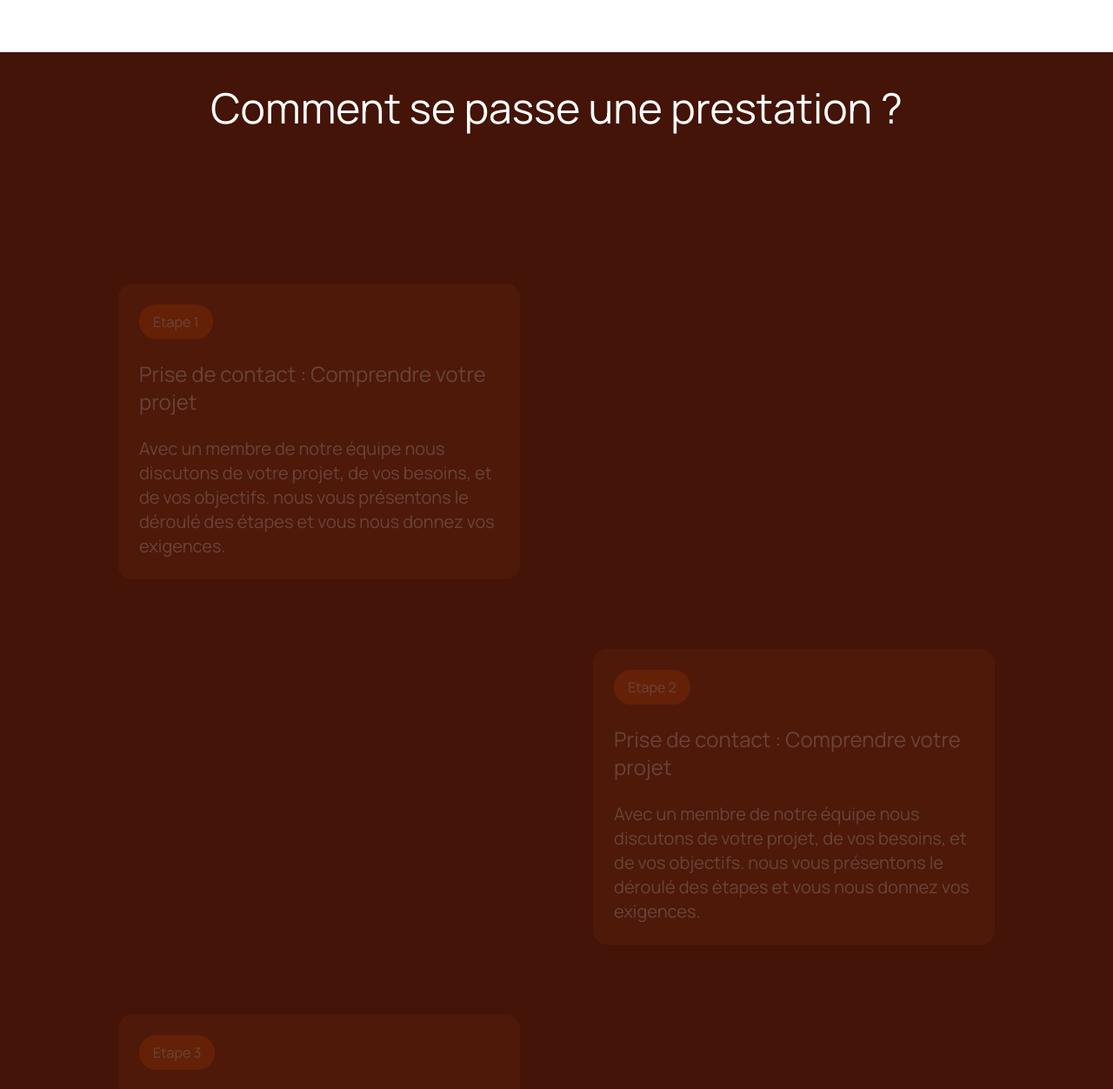
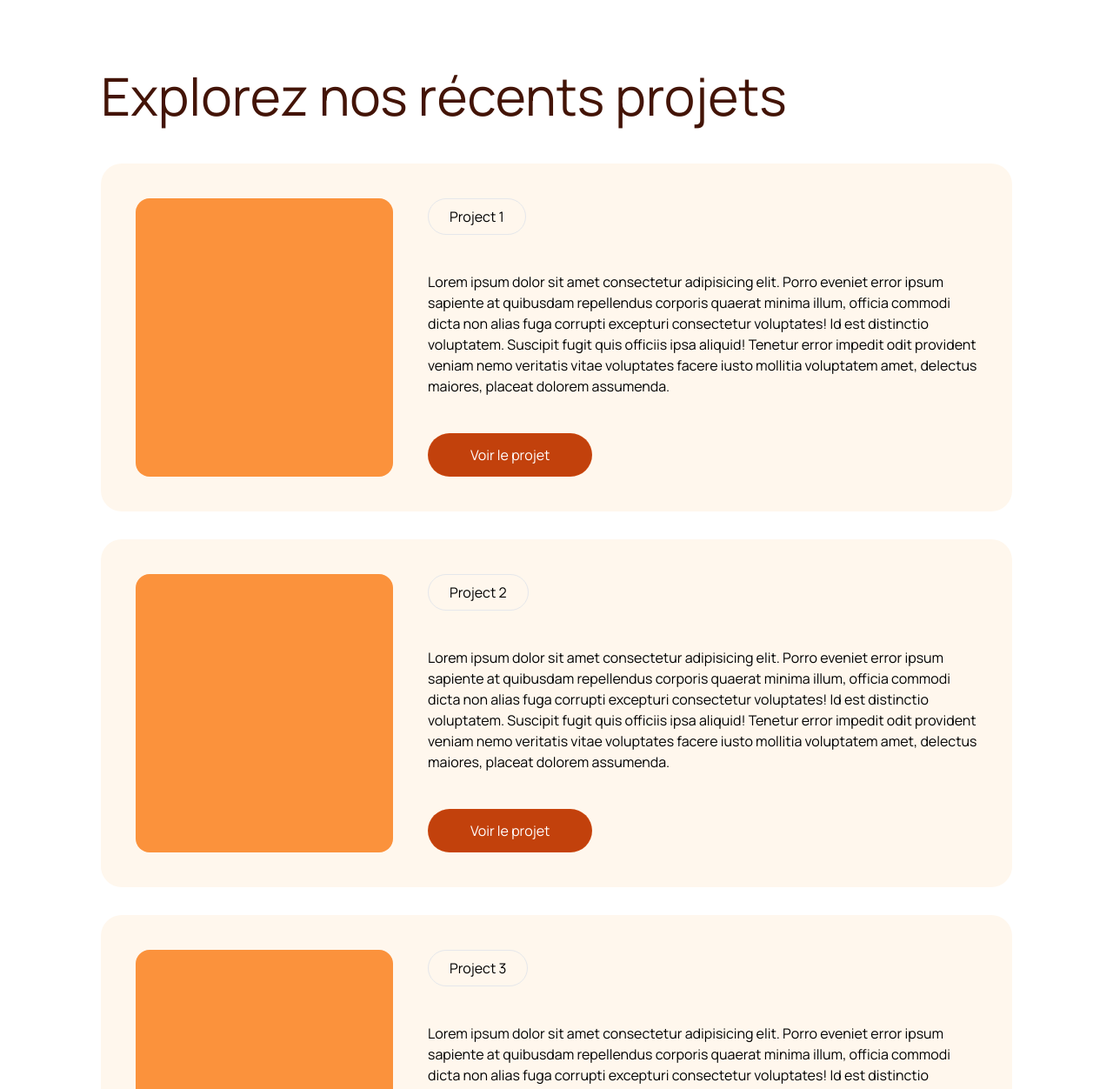
Before and after one commit to Likeur/agencywebsitetemplate, an Angular app: page / in a window 1280 px wide. Shown: the part 1540-2792 px from the top of the page at 87% size. Built offline with nearby package versions, Linux system fonts and the light colour scheme.

Commit message:
add project section

```diff
--- a/src/app/components/herosection/herosection.component.html
+++ b/src/app/components/herosection/herosection.component.html
@@ -25,7 +25,18 @@
           </a>
       </div>
     </div>
-    <div class="h-full w-full bg-orange-500 rounded-2xl"></div>
+    <div class="h-full w-full  rounded-2xl grid grid-cols-2 gap-4">
+      <div class="rounded-2xl h-[30vh] overflow-hidden ring-4 ring-white/10">
+        <img src="/assets/website1.webp " class="h-full w-full object-cover" alt="">
+      </div>
+      <div class="rounded-2xl h-[30vh] overflow-hidden ring-4 ring-white/10">
+        <img src="/assets/website2.webp " class="h-full w-full object-cover" alt="">
+      </div>
+      <div class="rounded-2xl h-[30vh] overflow-hidden col-span-2 ring-4 ring-white/10">
+        <img src="/assets/website1.webp " class="h-full w-full object-cover" alt="">
+      </div>
+
+    </div>
   </section>
 
   <!-- Marquee -->
--- /dev/null
+++ b/src/app/components/project/project.component.html
@@ -0,0 +1,33 @@
+<section class="h-max mb-20 ">
+    <div class="lg:w-[85vw] mx-auto p-5">
+        <div class="mb-8 lg:mb-12">
+            <h4>
+                <span id="projectheadline" class="text-2xl lg:text-6xl text-orange-950">Explorez nos récents projets</span>
+            </h4>
+        </div>
+
+        <!-- Project box -->
+        <div class="flex flex-col gap-6 lg:gap-8">
+            @for (project of projectItems; track $index) {
+                <!-- One project -->
+            <div class="p-5 lg:p-10 lg:h-[50vh] h-max rounded-3xl bg-orange-50 grid lg:grid-cols-3 gap-5 lg:gap-10 ">
+                <div class=" rounded-2xl text-transparent bg-orange-400">
+                    .
+                </div>
+                <div class="flex flex-col justify-between lg:col-span-2">
+                    <div class="p-2 px-6 border w-max rounded-full">
+                        <p> {{project.title}} </p>
+                    </div>
+                    <p>
+                        {{project.description}}
+                    </p>
+
+                    <a [href]="project.projectlink" class="p-3 px-12 bg-orange-700 text-white hover:bg-orange-500 duration-300 border border-orange-600/20 flex items-center w-max rounded-full">
+                        <span>Voir le projet</span>
+                    </a>
+                </div>
+            </div>
+            }
+        </div>
+    </div>
+</section>
--- /dev/null
+++ b/src/app/components/project/project.component.ts
@@ -0,0 +1,33 @@
+import { Component } from '@angular/core';
+
+@Component({
+  selector: 'app-project',
+  imports: [],
+  templateUrl: './project.component.html',
+  styles: ``
+})
+export class ProjectComponent {
+  public projectItems = [
+    {
+      title: 'Project 1',
+      description: `Lorem ipsum dolor sit amet consectetur adipisicing elit. Porro eveniet error ipsum sapiente at quibusdam repellendus corporis quaerat minima illum, officia commodi dicta non alias fuga corrupti excepturi consectetur voluptates!
+                        Id est distinctio voluptatem. Suscipit fugit quis officiis ipsa aliquid! Tenetur error impedit odit provident veniam nemo veritatis vitae voluptates facere iusto mollitia voluptatem amet, delectus maiores, placeat dolorem assumenda.`,
+      image: 'assets/images/project1.jpg',
+      projectlink : 'https://www.google.com'
+    },
+    {
+      title: 'Project 2',
+      description: `Lorem ipsum dolor sit amet consectetur adipisicing elit. Porro eveniet error ipsum sapiente at quibusdam repellendus corporis quaerat minima illum, officia commodi dicta non alias fuga corrupti excepturi consectetur voluptates!
+                        Id est distinctio voluptatem. Suscipit fugit quis officiis ipsa aliquid! Tenetur error impedit odit provident veniam nemo veritatis vitae voluptates facere iusto mollitia voluptatem amet, delectus maiores, placeat dolorem assumenda.`,
+      image: 'assets/images/project2.jpg',
+      projectlink : 'https://www.google.com'
+    },
+    {
+      title: 'Project 3',
+      description: `Lorem ipsum dolor sit amet consectetur adipisicing elit. Porro eveniet error ipsum sapiente at quibusdam repellendus corporis quaerat minima illum, officia commodi dicta non alias fuga corrupti excepturi consectetur voluptates!
+                        Id est distinctio voluptatem. Suscipit fugit quis officiis ipsa aliquid! Tenetur error impedit odit provident veniam nemo veritatis vitae voluptates facere iusto mollitia voluptatem amet, delectus maiores, placeat dolorem assumenda.`,
+      image: 'assets/images/project3.jpg',
+      projectlink : 'https://www.google.com'
+    }
+  ];
+}
--- a/src/app/layout/landingpage/landingpage.component.html
+++ b/src/app/layout/landingpage/landingpage.component.html
@@ -1,6 +1,7 @@
 <section>
     <app-herosection />
     <app-whyus />
+    <app-project />
     <app-process />
     <app-pricing />
     <app-testimonials />
--- a/src/app/layout/landingpage/landingpage.component.ts
+++ b/src/app/layout/landingpage/landingpage.component.ts
@@ -9,6 +9,7 @@ import { PricingComponent } from '../../components/pricing/pricing.component';
 import { FaqComponent } from '../../components/faq/faq.component';
 import { WhyusComponent } from '../../components/whyus/whyus.component';
 import { ProcessComponent } from '../../components/process/process.component';
+import { ProjectComponent } from '../../components/project/project.component';
 
 gsap.registerPlugin(ScrollTrigger);
 
@@ -17,6 +18,7 @@ gsap.registerPlugin(ScrollTrigger);
   imports: [
     HerosectionComponent,
     WhyusComponent,
+    ProjectComponent,
     ProcessComponent,
     TestimonialsComponent,
     PricingComponent,
```
Also changed, not shown: public/assets/website1.webp (added), public/assets/website2.webp (added).
